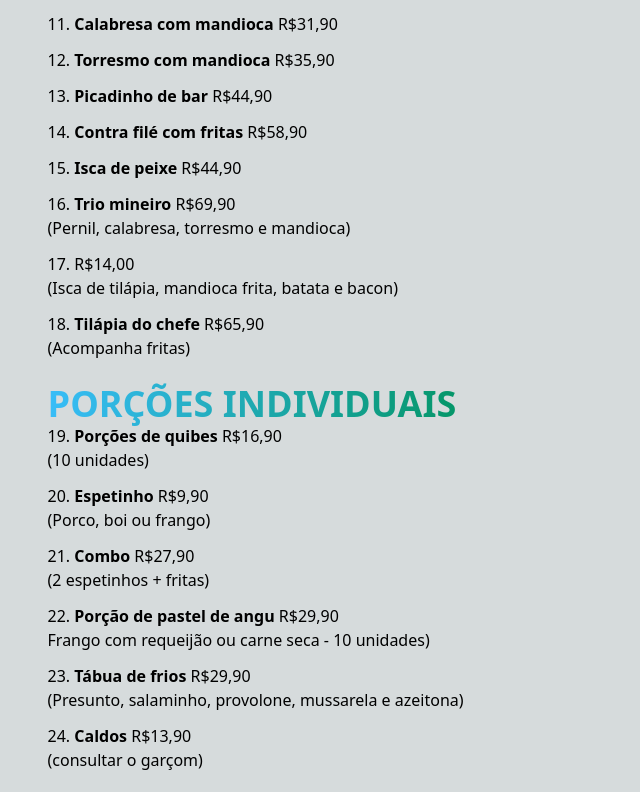
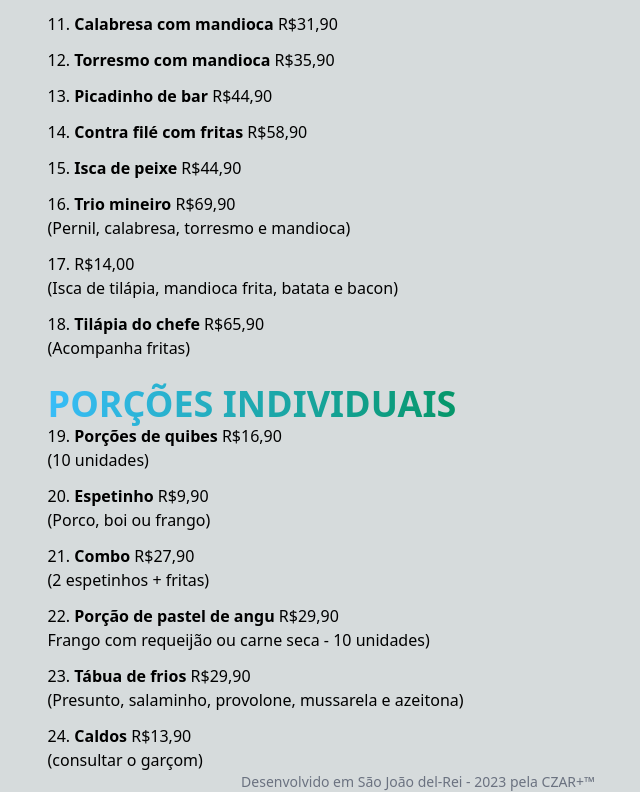
Before and after one commit to poliedros/zodiac-app, a Next.js app: page / in a window 1280 px wide. Shown: the part 5712-6504 px from the top of the page, without its empty margins (222-862 px from the left). Built offline with nearby package versions, Linux system fonts and the light colour scheme.

Commit message:
Add footer

```diff
--- a/pages/index.tsx
+++ b/pages/index.tsx
@@ -31,6 +31,19 @@ function Item(props: {
       </p>
       <p>{description}</p>
     </div>
+  );
+}
+
+function Footer() {
+  return (
+    <footer>
+      <span className="block text-sm text-gray-500 sm:text-center dark:text-gray-400">
+        Desenvolvido em São João del-Rei - 2023{" "}
+        <a href="https://czar.dev/" className="hover:underline">
+          pela CZAR+™
+        </a>
+      </span>
+    </footer>
   );
 }
 
@@ -248,6 +261,8 @@ export default function Home() {
             ))}
           </div>
         </div>
+
+        <Footer />
       </div>
     </div>
   );
```
